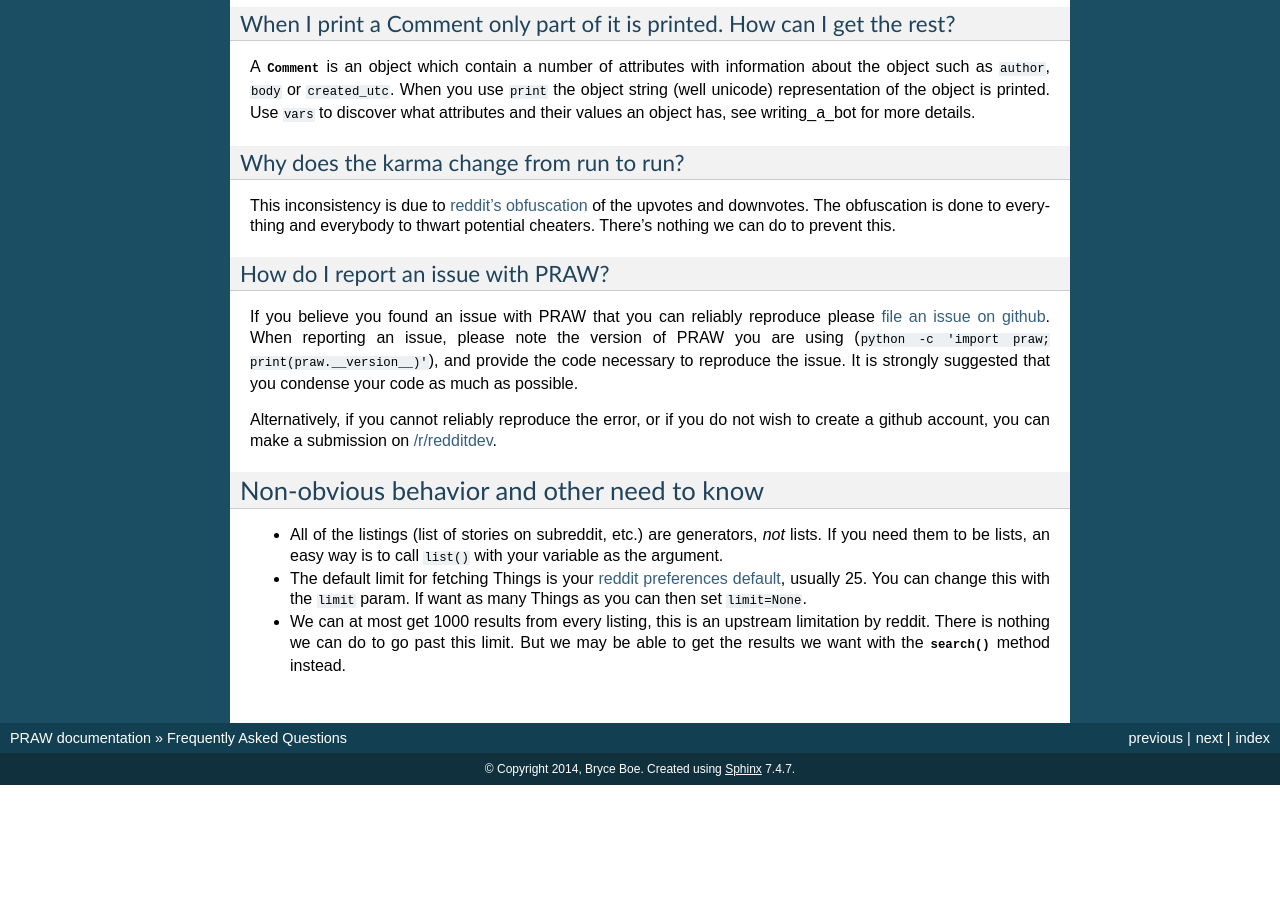
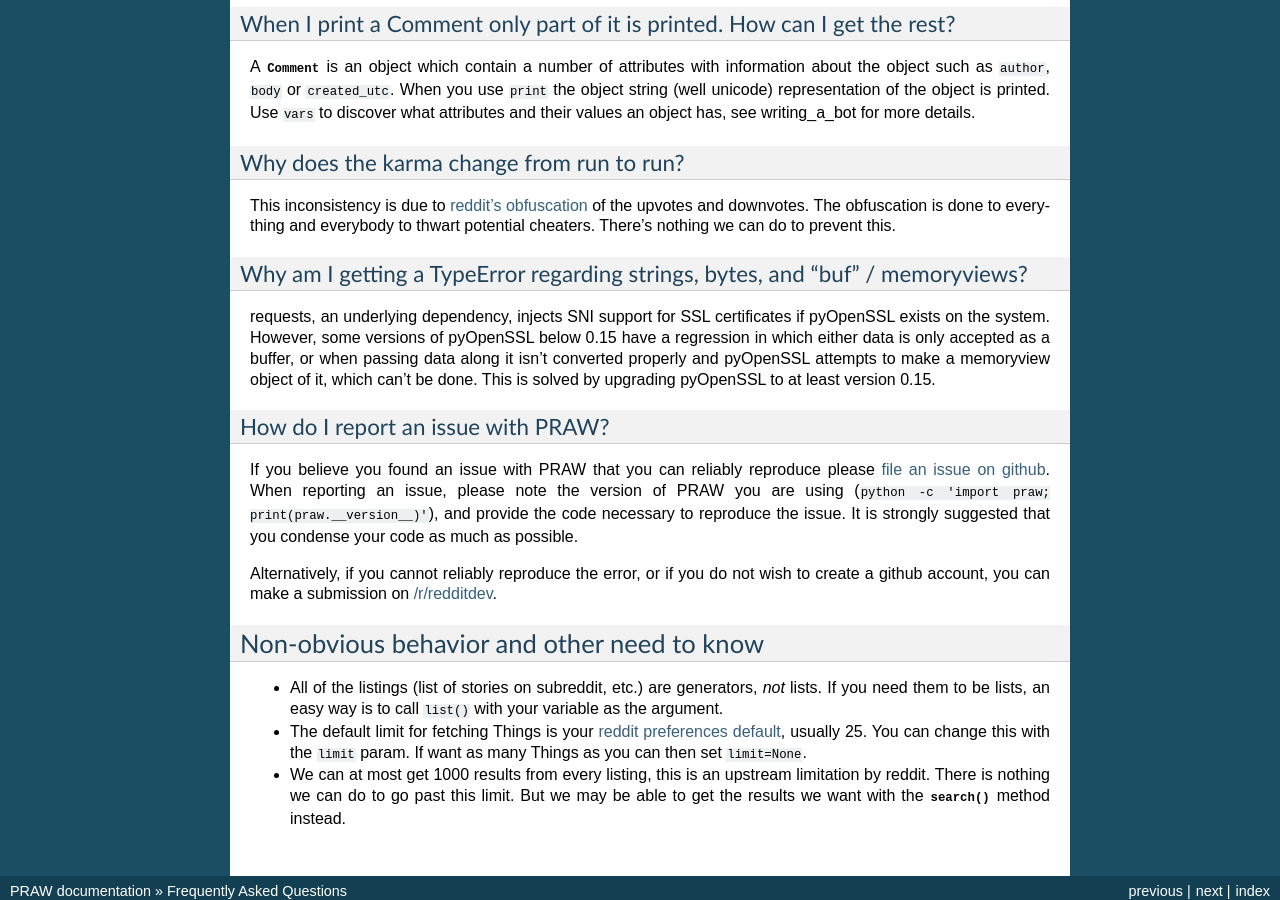
Before and after one commit to praw-dev/praw, a Sphinx documentation site: the page built from docs/pages/faq.rst, in a window 1280 px wide and 900 px high, scrolled down 1214 px. Built offline with Sphinx 7.4.7, drawn with Linux system fonts in a browser that asks for light colours; the version number could not be read and is left out; before the commit the page ends 1999 px from its top, so only the background shows below that; some of the changed text lies outside the part shown.

Commit message:
Add faq entry on pyOpenSSL
Still an issue since the underlying prawcore uses requests and upon import SNI support is injected.

```diff
--- a/docs/pages/faq.rst
+++ b/docs/pages/faq.rst
@@ -94,6 +94,16 @@ of the upvotes and downvotes. The obfuscation is done to everything and
 everybody to thwart potential cheaters. There's nothing we can do to prevent
 this.
 
+Why am I getting a TypeError regarding strings, bytes, and "buf" / memoryviews?
+^^^^^^^^^^^^^^^^^^^^^^^^^^^^^^^^^^^^^^^^^^^^^^^^^^^^^^^^^^^^^^^^^^^^^^^^^^^^^^^
+
+requests, an underlying dependency, injects SNI support for SSL certificates if
+pyOpenSSL exists on the system. However, some versions of pyOpenSSL below 0.15
+have a regression in which either data is only accepted as a buffer, or when
+passing data along it isn't converted properly and pyOpenSSL attempts to make a
+memoryview object of it, which can't be done. This is solved by upgrading
+pyOpenSSL to at least version 0.15.
+
 .. _report_an_issue:
 
 How do I report an issue with PRAW?
```
